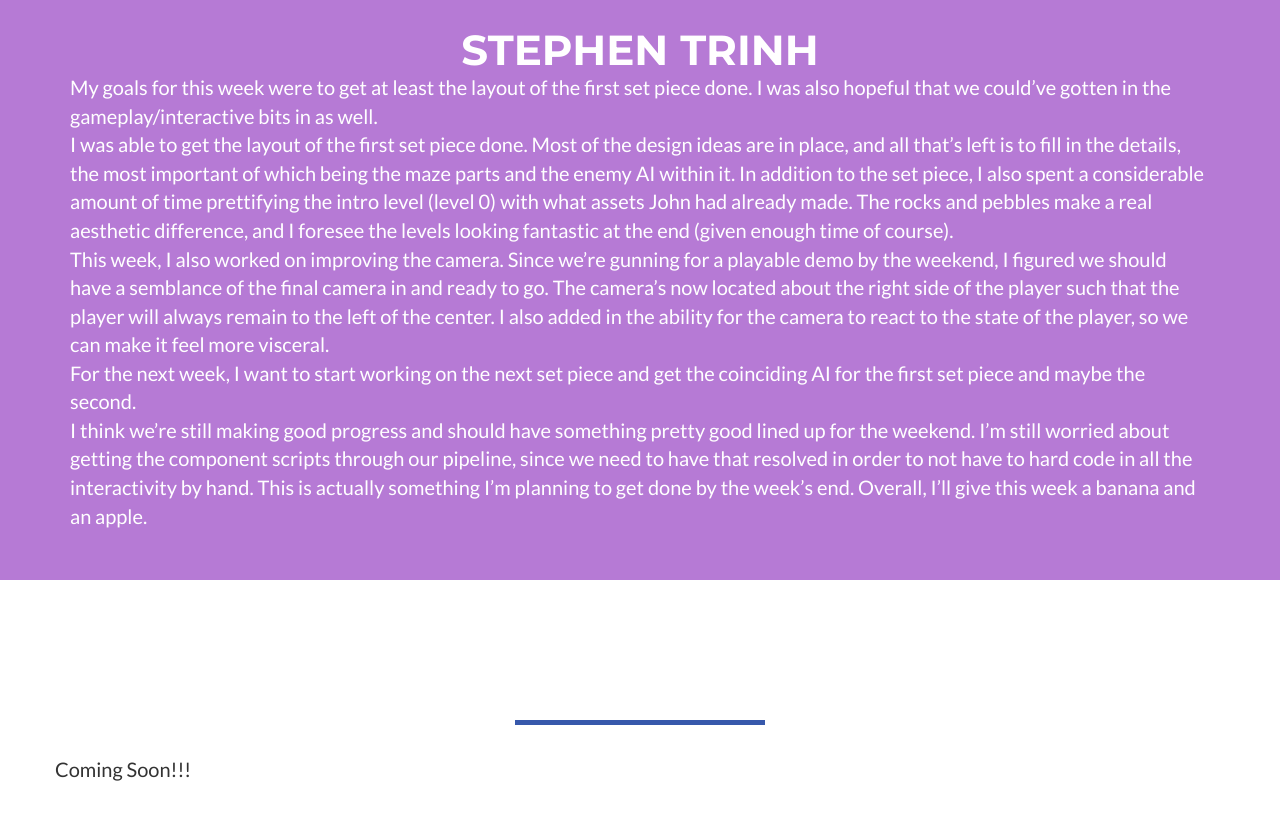
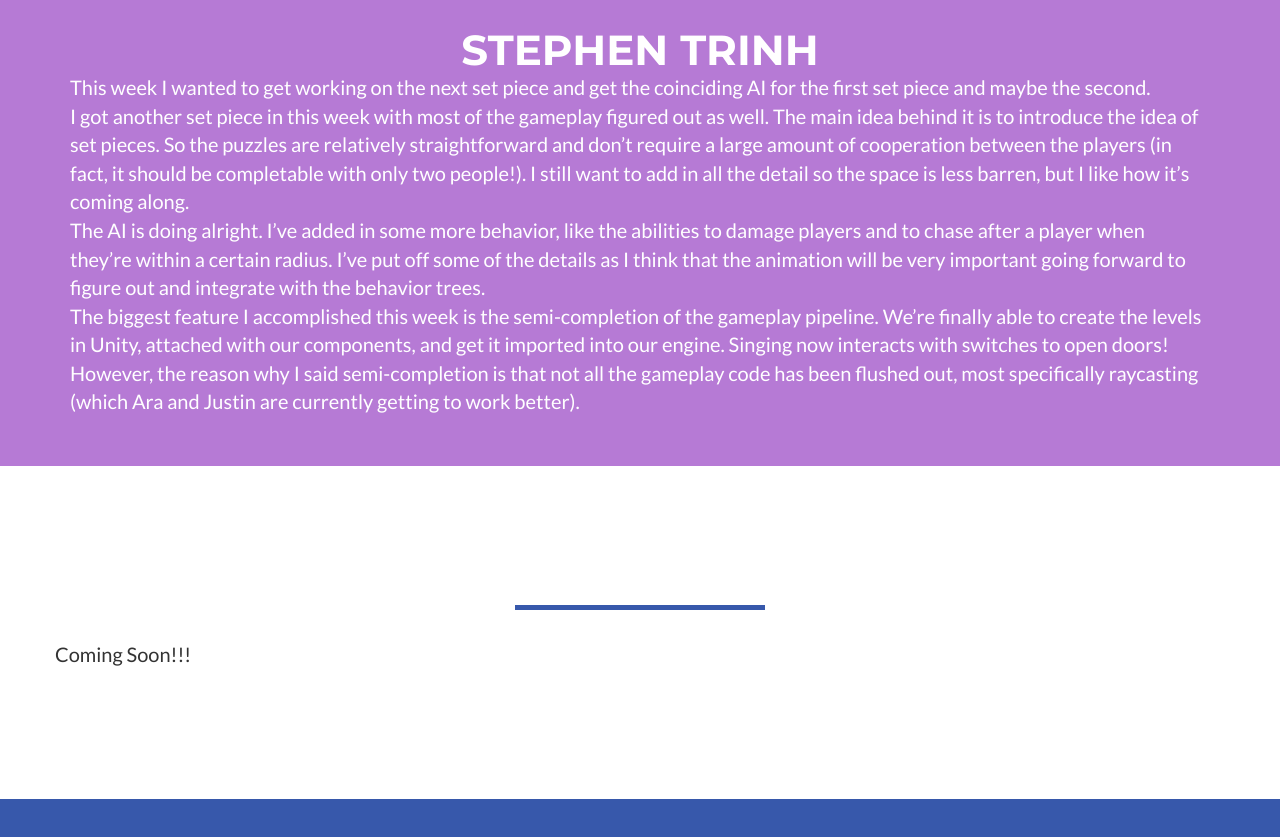
Before and after one commit to LostInSunSea/cse125blog, a website: page blog/week9.html in a window 1280 px wide. Shown: the part 4082-4919 px from the top of the page. Drawn offline with nearby package versions, Linux system fonts and the light colour scheme; a script that the page names is missing.

Commit message:
added bog 9

```diff
--- a/blog/week9.html
+++ b/blog/week9.html
@@ -225,15 +225,13 @@ Morale:<br/>
                 <div class="col-sm-12">
                     <h2 class="text-center">Stephen Trinh</h2>
                     <p>
-                        My goals for this week were to get at least the layout of the first set piece done. I was also hopeful that we could’ve gotten in the gameplay/interactive bits in as well.
+                        This week I wanted to get working on the next set piece and get the coinciding AI for the first set piece and maybe the second.
                         <br>
-                        I was able to get the layout of the first set piece done. Most of the design ideas are in place, and all that’s left is to fill in the details, the most important of which being the maze parts and the enemy AI within it. In addition to the set piece, I also spent a considerable amount of time prettifying the intro level (level 0) with what assets John had already made. The rocks and pebbles make a real aesthetic difference, and I foresee the levels looking fantastic at the end (given enough time of course).
+                        I got another set piece in this week with most of the gameplay figured out as well. The main idea behind it is to introduce the idea of set pieces. So the puzzles are relatively straightforward and don’t require a large amount of cooperation between the players (in fact, it should be completable with only two people!). I still want to add in all the detail so the space is less barren, but I like how it’s coming along.
                         <br>
-                        This week, I also worked on improving the camera. Since we’re gunning for a playable demo by the weekend, I figured we should have a semblance of the final camera in and ready to go. The camera’s now located about the right side of the player such that the player will always remain to the left of the center. I also added in the ability for the camera to react to the state of the player, so we can make it feel more visceral.
+                        The AI is doing alright. I’ve added in some more behavior, like the abilities to damage players and to chase after a player when they’re within a certain radius. I’ve put off some of the details as I think that the animation will be very important going forward to figure out and integrate with the behavior trees.
                         <br>
-                        For the next week, I want to start working on the next set piece and get the coinciding AI for the first set piece and maybe the second.
-                        <br>
-                        I think we’re still making good progress and should have something pretty good lined up for the weekend. I’m still worried about getting the component scripts through our pipeline, since we need to have that resolved in order to not have to hard code in all the interactivity by hand. This is actually something I’m planning to get done by the week’s end. Overall, I’ll give this week a banana and an apple.
+                        The biggest feature I accomplished this week is the semi-completion of the gameplay pipeline. We’re finally able to create the levels in Unity, attached with our components, and get it imported into our engine. Singing now interacts with switches to open doors! However, the reason why I said semi-completion is that not all the gameplay code has been flushed out, most specifically raycasting (which Ara and Justin are currently getting to work better).
                         <br>
                     </p>
                 </div>
```
